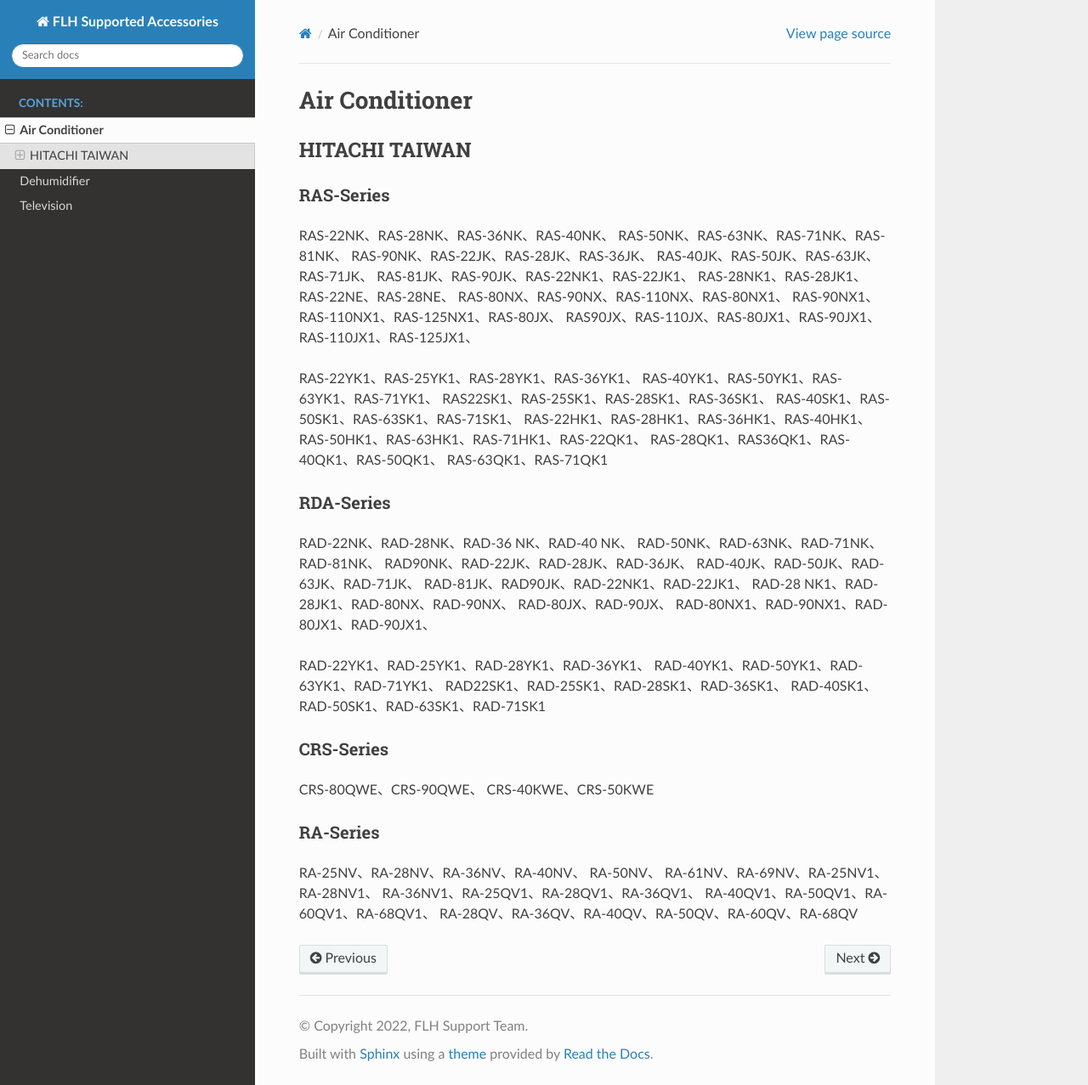
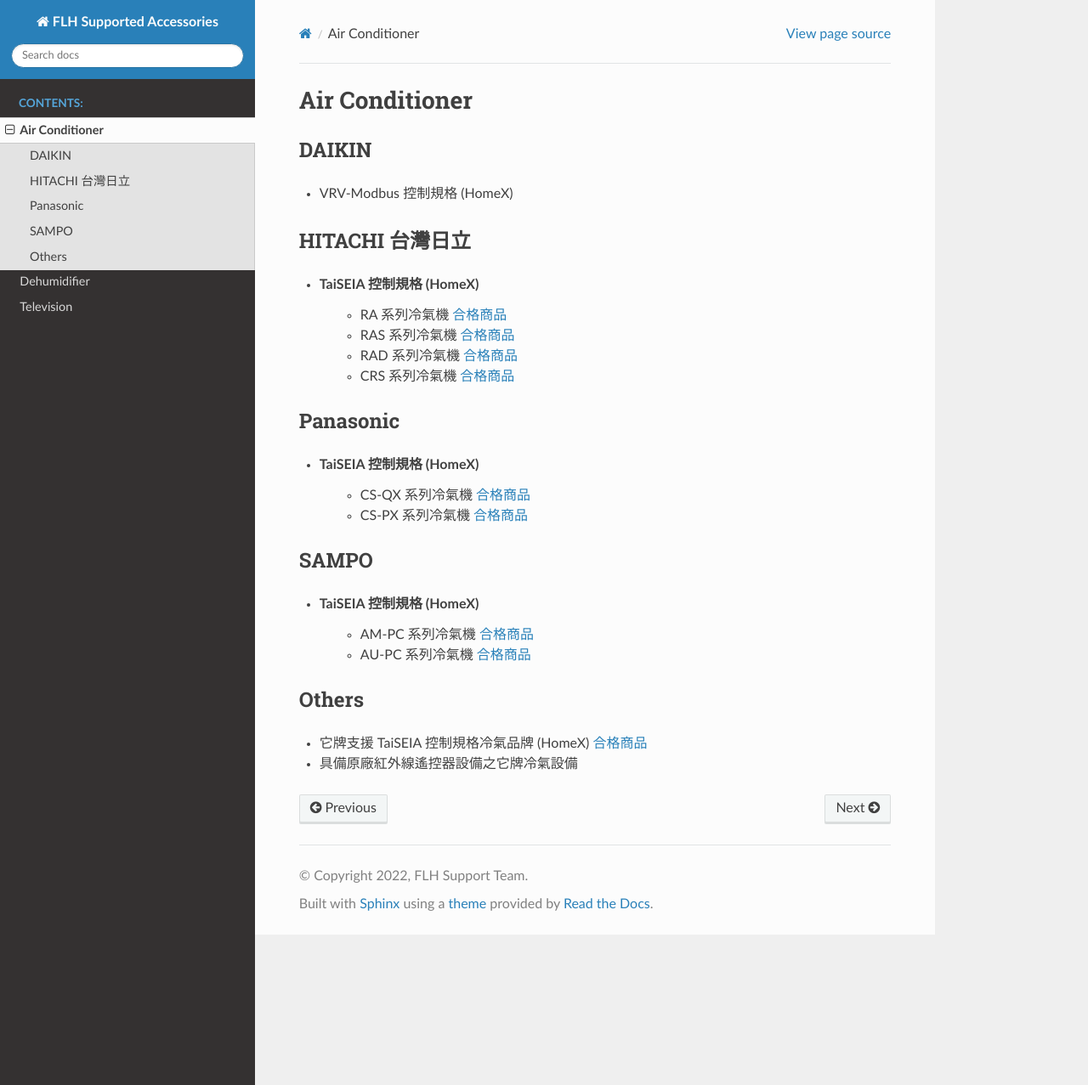
Before and after one commit to faegary/supportedAccessories, a Sphinx documentation site: the page built from docs/source/airconditioner.rst, in a window 1280 px wide and 1277 px high. Shown: the whole window at 85% size. Built offline with Sphinx 7.4.7 and the Read the Docs theme 2.0.0, drawn with Linux system fonts in a browser that asks for light colours.

Commit message:
Revise taiseia suppported accessories structure

```diff
--- a/docs/source/airconditioner.rst
+++ b/docs/source/airconditioner.rst
@@ -4,4 +4,38 @@
 Air Conditioner
 ===============
 
-.. include:: airconditioners/airconditioner_hitachi_tw.rst
+------
+DAIKIN
+------
+* VRV-Modbus 控制規格 (HomeX)
+
+-----------------
+HITACHI 台灣日立
+-----------------
+* TaiSEIA 控制規格 (HomeX)
+   * RA 系列冷氣機 合格商品_
+   * RAS 系列冷氣機 合格商品_
+   * RAD 系列冷氣機 合格商品_
+   * CRS 系列冷氣機 合格商品_
+
+---------
+Panasonic
+---------
+* TaiSEIA 控制規格 (HomeX)
+   * CS-QX 系列冷氣機 合格商品_
+   * CS-PX 系列冷氣機 合格商品_
+
+-----
+SAMPO
+-----
+* TaiSEIA 控制規格 (HomeX)
+   * AM-PC 系列冷氣機 合格商品_
+   * AU-PC 系列冷氣機 合格商品_
+
+------
+Others
+------
+* 它牌支援 TaiSEIA 控制規格冷氣品牌 (HomeX) 合格商品_
+* 具備原廠紅外線遙控器設備之它牌冷氣設備
+
+.. _合格商品: http://www.taiseia.org.tw/ReadFile/?p=News&n=c06ad036-1c41-4469-919f-b2d8821c5e0c.pdf
--- a/docs/source/airconditioners/airconditioner_hitachi_tw.rst
+++ /dev/null
@@ -1,58 +0,0 @@
---------------
-HITACHI TAIWAN
---------------
-
-RAS-Series
-==========
-
-RAS-22NK、RAS-28NK、RAS-36NK、RAS-40NK、
-RAS-50NK、RAS-63NK、RAS-71NK、RAS-81NK、
-RAS-90NK、RAS-22JK、RAS-28JK、RAS-36JK、
-RAS-40JK、RAS-50JK、RAS-63JK、RAS-71JK、
-RAS-81JK、RAS-90JK、RAS-22NK1、RAS-22JK1、
-RAS-28NK1、RAS-28JK1、RAS-22NE、RAS-28NE、
-RAS-80NX、RAS-90NX、RAS-110NX、RAS-80NX1、
-RAS-90NX1、RAS-110NX1、RAS-125NX1、RAS-80JX、
-RAS90JX、RAS-110JX、RAS-80JX1、RAS-90JX1、
-RAS-110JX1、RAS-125JX1、
-
-RAS-22YK1、RAS-25YK1、RAS-28YK1、RAS-36YK1、
-RAS-40YK1、RAS-50YK1、RAS-63YK1、RAS-71YK1、
-RAS22SK1、RAS-25SK1、RAS-28SK1、RAS-36SK1、
-RAS-40SK1、RAS-50SK1、RAS-63SK1、RAS-71SK1、
-RAS-22HK1、RAS-28HK1、RAS-36HK1、RAS-40HK1、
-RAS-50HK1、RAS-63HK1、RAS-71HK1、RAS-22QK1、
-RAS-28QK1、RAS36QK1、RAS-40QK1、RAS-50QK1、
-RAS-63QK1、RAS-71QK1
-
-RDA-Series
-==========
-
-RAD-22NK、RAD-28NK、RAD-36 NK、RAD-40 NK、
-RAD-50NK、RAD-63NK、RAD-71NK、RAD-81NK、
-RAD90NK、RAD-22JK、RAD-28JK、RAD-36JK、
-RAD-40JK、RAD-50JK、RAD-63JK、RAD-71JK、
-RAD-81JK、RAD90JK、RAD-22NK1、RAD-22JK1、
-RAD-28 NK1、RAD-28JK1、RAD-80NX、RAD-90NX、
-RAD-80JX、RAD-90JX、
-RAD-80NX1、RAD-90NX1、RAD-80JX1、RAD-90JX1、
-
-RAD-22YK1、RAD-25YK1、RAD-28YK1、RAD-36YK1、
-RAD-40YK1、RAD-50YK1、RAD-63YK1、RAD-71YK1、
-RAD22SK1、RAD-25SK1、RAD-28SK1、RAD-36SK1、
-RAD-40SK1、RAD-50SK1、RAD-63SK1、RAD-71SK1
-
-CRS-Series
-==========
-
-CRS-80QWE、CRS-90QWE、
-CRS-40KWE、CRS-50KWE
-
-RA-Series
-==========
-
-RA-25NV、RA-28NV、RA-36NV、RA-40NV、 RA-50NV、
-RA-61NV、RA-69NV、RA-25NV1、RA-28NV1、
-RA-36NV1、RA-25QV1、RA-28QV1、RA-36QV1、
-RA-40QV1、RA-50QV1、RA-60QV1、RA-68QV1、
-RA-28QV、RA-36QV、RA-40QV、RA-50QV、RA-60QV、RA-68QV
```
Also changed, not shown: docs/source/dehumidifier.rst (+19 -1 lines), docs/source/dehumidifiers/dehumidifier_hitachi_taiwan.rst (deleted, +0 -14 lines), docs/source/television.rst (+7 -0 lines), 1 other file.
